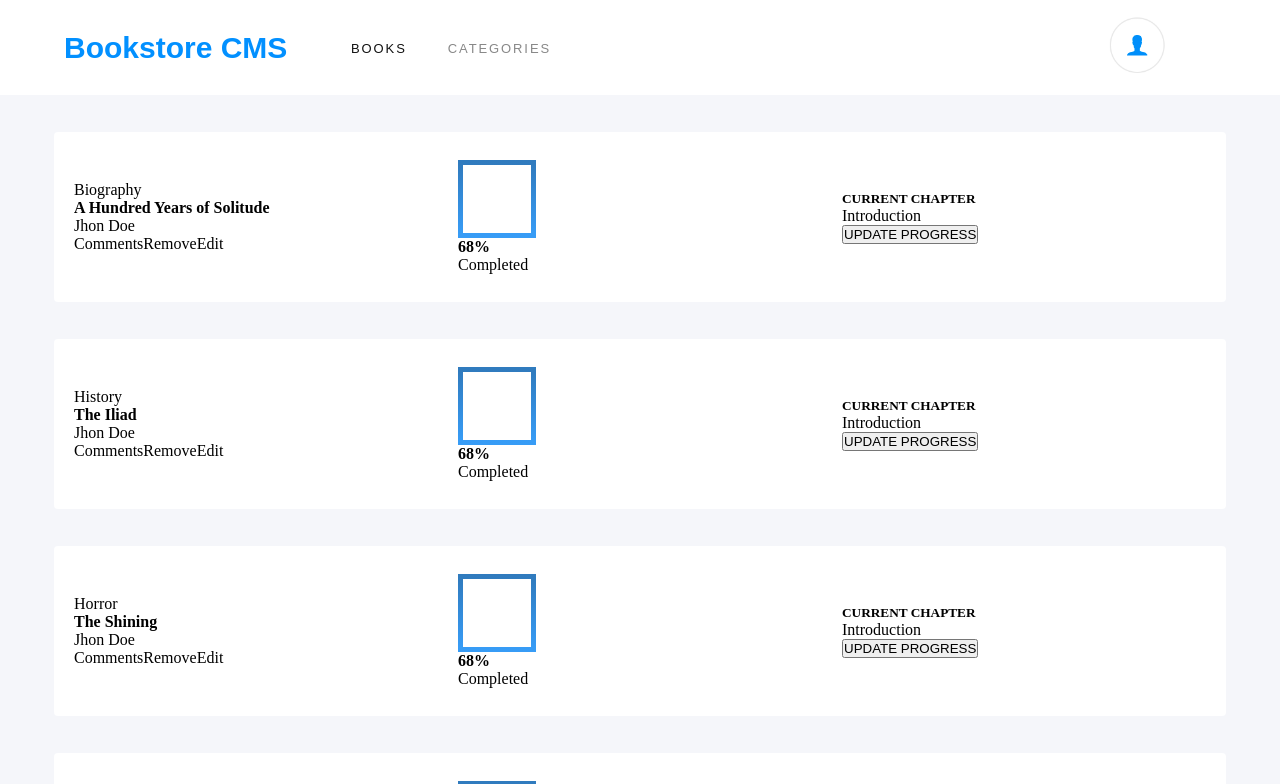
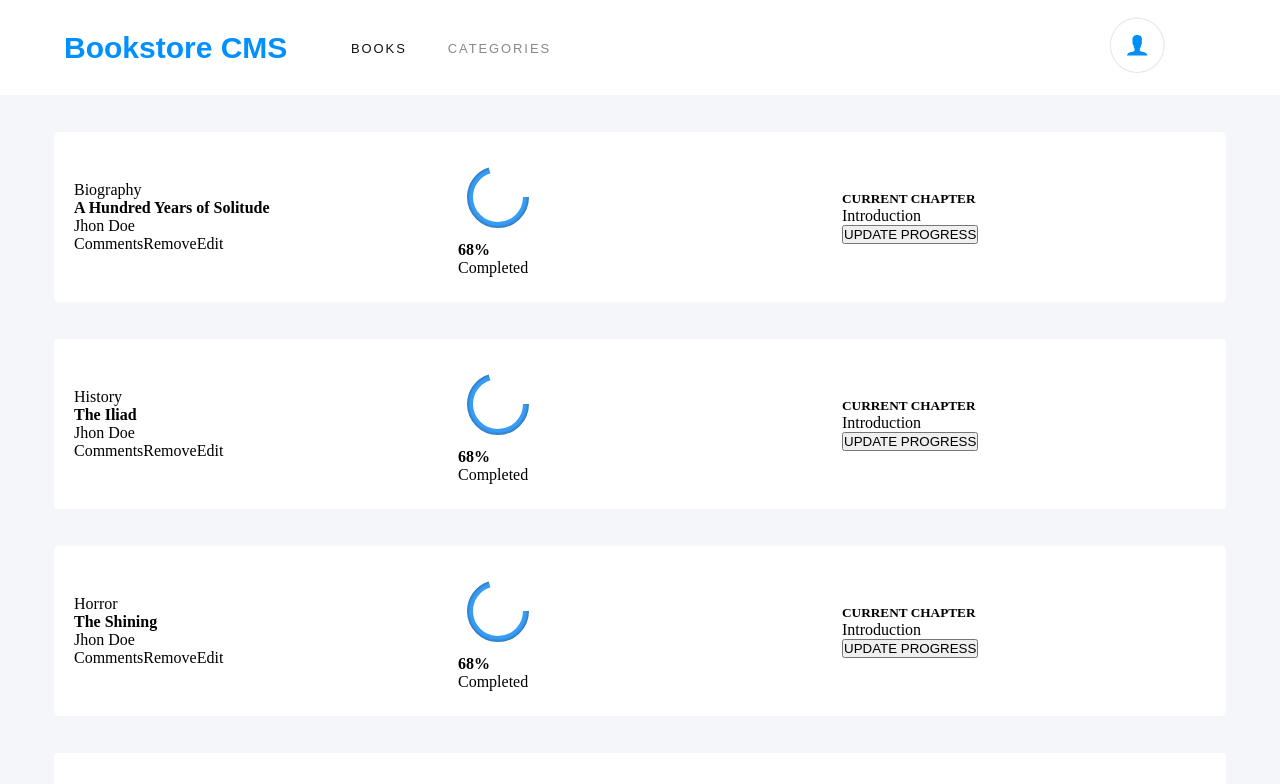
Before and after one commit to javierbotero/bookstore, a React (Create React App) app: page / in a window 1280 px wide. Shown: the top 784 px of the page. Built offline with nearby package versions, Linux system fonts and the light colour scheme.

Commit message:
Implementedthe percentage feature

```diff
--- a/src/actions/index.js
+++ b/src/actions/index.js
@@ -9,7 +9,9 @@ const addBook = (title, category) => {
 
   return {
     type: CREATE_BOOK,
-    payload: { title, category, id },
+    payload: {
+      title, category, id,
+    },
   };
 };
 
--- a/src/components/book.js
+++ b/src/components/book.js
@@ -4,6 +4,13 @@ import PropTypes from 'prop-types';
 
 const Book = props => {
   const { book, delBook } = props;
+  const width = 80;
+  const height = 80;
+  const strWidth = 6;
+  const radius = (width / 2) - (strWidth * 2);
+  const circumference = radius * 2 * Math.PI;
+  const strCircumference = `${circumference} ${circumference}`;
+  const completed = circumference - ((circumference / 100) * book.completed);
   return (
     <div className="book-container">
       <div className="book-child">
@@ -17,7 +24,30 @@ const Book = props => {
         </ul>
       </div>
       <div className="book-child">
-        <div className="oval" />
+        <svg style={{
+          width,
+          height,
+        }}
+        >
+          <defs>
+            <radialGradient id="gradient" cx="50%" cy="50%" r="55%">
+              <stop offset="90%" stopColor="#379cf6" />
+              <stop offset="100%" stopColor="#307bbe" />
+            </radialGradient>
+          </defs>
+          <circle
+            r={radius}
+            cx={width / 2}
+            cy={height / 2}
+            stroke="url(#gradient)"
+            style={{
+              strokeWidth: strWidth,
+              strokeDasharray: strCircumference,
+              strokeDashoffset: completed,
+              fill: 'transparent',
+            }}
+          />
+        </svg>
         <div>
           <h4>68%</h4>
           <p>Completed</p>
--- a/src/reducers/books.js
+++ b/src/reducers/books.js
@@ -7,26 +7,31 @@ const initialState = [
     title: 'A Hundred Years of Solitude',
     category: FILTERS.biography,
     id: uuidv4(),
+    completed: 70,
   },
   {
     title: 'The Iliad',
     category: FILTERS.history,
     id: uuidv4(),
+    completed: 70,
   },
   {
     title: 'The Shining',
     category: FILTERS.horror,
     id: uuidv4(),
+    completed: 70,
   },
   {
     title: 'The Little Prince',
     category: FILTERS.kids,
     id: uuidv4(),
+    completed: 70,
   },
   {
     title: 'The Invation',
     category: FILTERS.scifi,
     id: uuidv4(),
+    completed: 70,
   },
 ];
 
@@ -37,6 +42,7 @@ const books = (state = initialState, action) => {
         title: action.payload.title,
         category: action.payload.category,
         id: action.payload.id,
+        completed: 0,
       }];
     case REMOVE_BOOK:
       return [...action.payload.newBooks];
```
